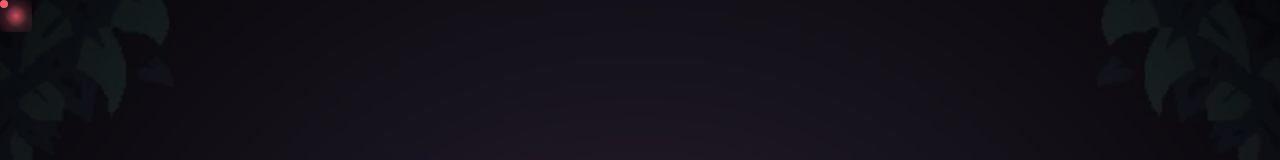
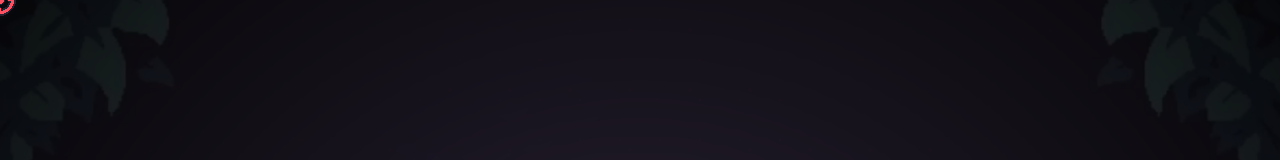
Before and after one commit to ali0083moi/ap-graphics-practice, a Next.js app: page / in a window 1280 px wide. Both pictures are taken after a click on the button "Learn More". Shown: the part 850-1010 px from the top of the page. Built offline with nearby package versions, Linux system fonts and the light colour scheme.

Commit message:
fix the cursor

```diff
--- a/src/app/globals.css
+++ b/src/app/globals.css
@@ -39,29 +39,6 @@
   ::-webkit-scrollbar-thumb {
     @apply bg-[#f85c70]/30 hover:bg-[#f85c70]/50 transition-colors;
   }
-}
-
-/* Custom Game Cursor */
-.custom-cursor {
-  @apply fixed w-8 h-8 pointer-events-none z-50 mix-blend-screen;
-  background: radial-gradient(
-    circle,
-    rgba(248, 92, 112, 0.8) 0%,
-    rgba(248, 92, 112, 0.2) 50%,
-    transparent 100%
-  );
-  transform: translate(-50%, -50%);
-  transition: width 0.1s, height 0.1s, opacity 0.1s;
-}
-
-.custom-cursor.clicking {
-  @apply w-6 h-6;
-  background: radial-gradient(
-    circle,
-    rgba(248, 92, 112, 1) 0%,
-    rgba(248, 92, 112, 0.4) 50%,
-    transparent 100%
-  );
 }
 
 /* Game UI Elements */
@@ -211,3 +188,13 @@
   @apply grid gap-6;
   grid-template-columns: repeat(auto-fit, minmax(280px, 1fr));
 }
+
+/* Remove old cursor styles */
+/* Custom Game Cursor */
+.custom-cursor {
+  display: none;
+}
+
+.custom-cursor.clicking {
+  display: none;
+}
--- a/src/components/CustomCursor.tsx
+++ b/src/components/CustomCursor.tsx
@@ -1,7 +1,8 @@
 "use client";
 
 import { useEffect, useState } from "react";
-import { motion } from "framer-motion";
+import { motion, AnimatePresence } from "framer-motion";
+import Image from "next/image";
 
 const CustomCursor = () => {
   const [position, setPosition] = useState({ x: 0, y: 0 });
@@ -36,37 +37,84 @@ const CustomCursor = () => {
 
   return (
     <>
+      {/* Game Cursor */}
       <motion.div
-        className={`custom-cursor ${isClicking ? "clicking" : ""}`}
+        className="fixed pointer-events-none z-50"
         animate={{
-          x: position.x,
-          y: position.y,
+          x: position.x - 16,
+          y: position.y - 16,
+          scale: isClicking ? 0.9 : 1,
           opacity: isVisible ? 1 : 0,
-          scale: isClicking ? 0.8 : 1,
-        }}
-        transition={{
-          type: "spring",
-          stiffness: 1000,
-          damping: 50,
-          mass: 0.1,
-        }}
-      />
-      <motion.div
-        className="fixed w-2 h-2 bg-[#f85c70] rounded-full pointer-events-none z-50"
-        animate={{
-          x: position.x,
-          y: position.y,
-          opacity: isVisible ? 1 : 0,
-          scale: isClicking ? 1.5 : 1,
         }}
         transition={{
           type: "spring",
           stiffness: 1500,
           damping: 50,
-          mass: 0.05,
+          mass: 0.2,
+        }}
+      >
+        <div className="relative w-8 h-8">
+          <Image
+            src="/images/Cursor.png"
+            alt="Cursor"
+            width={32}
+            height={32}
+            className="w-full h-full"
+            style={{ imageRendering: "pixelated" }}
+          />
+          <AnimatePresence>
+            {isClicking && (
+              <motion.div
+                className="absolute inset-0 rounded-full bg-[#f85c70] mix-blend-overlay"
+                initial={{ opacity: 0, scale: 0.5 }}
+                animate={{ opacity: 0.5, scale: 1 }}
+                exit={{ opacity: 0, scale: 1.2 }}
+                transition={{ duration: 0.2 }}
+              />
+            )}
+          </AnimatePresence>
+        </div>
+      </motion.div>
+
+      {/* Click Effect */}
+      <AnimatePresence>
+        {isClicking && (
+          <motion.div
+            className="fixed pointer-events-none z-40"
+            initial={{ scale: 0.5, opacity: 0.5 }}
+            animate={{ scale: 1.5, opacity: 0 }}
+            exit={{ scale: 2, opacity: 0 }}
+            transition={{ duration: 0.3, ease: "easeOut" }}
+            style={{
+              left: position.x,
+              top: position.y,
+              x: "-50%",
+              y: "-50%",
+            }}
+          >
+            <div className="w-8 h-8 rounded-full border-2 border-[#f85c70]" />
+          </motion.div>
+        )}
+      </AnimatePresence>
+
+      {/* Cursor Trail Effect */}
+      <motion.div
+        className="fixed w-1 h-1 rounded-full bg-[#f85c70]/30 pointer-events-none z-40 mix-blend-screen"
+        animate={{
+          x: position.x,
+          y: position.y,
+          scale: isClicking ? 2 : 1,
+          opacity: isVisible ? 1 : 0,
+        }}
+        transition={{
+          type: "spring",
+          stiffness: 2000,
+          damping: 50,
+          mass: 0.1,
         }}
         style={{
           transform: "translate(-50%, -50%)",
+          boxShadow: "0 0 10px rgba(248, 92, 112, 0.3)",
         }}
       />
     </>
```
